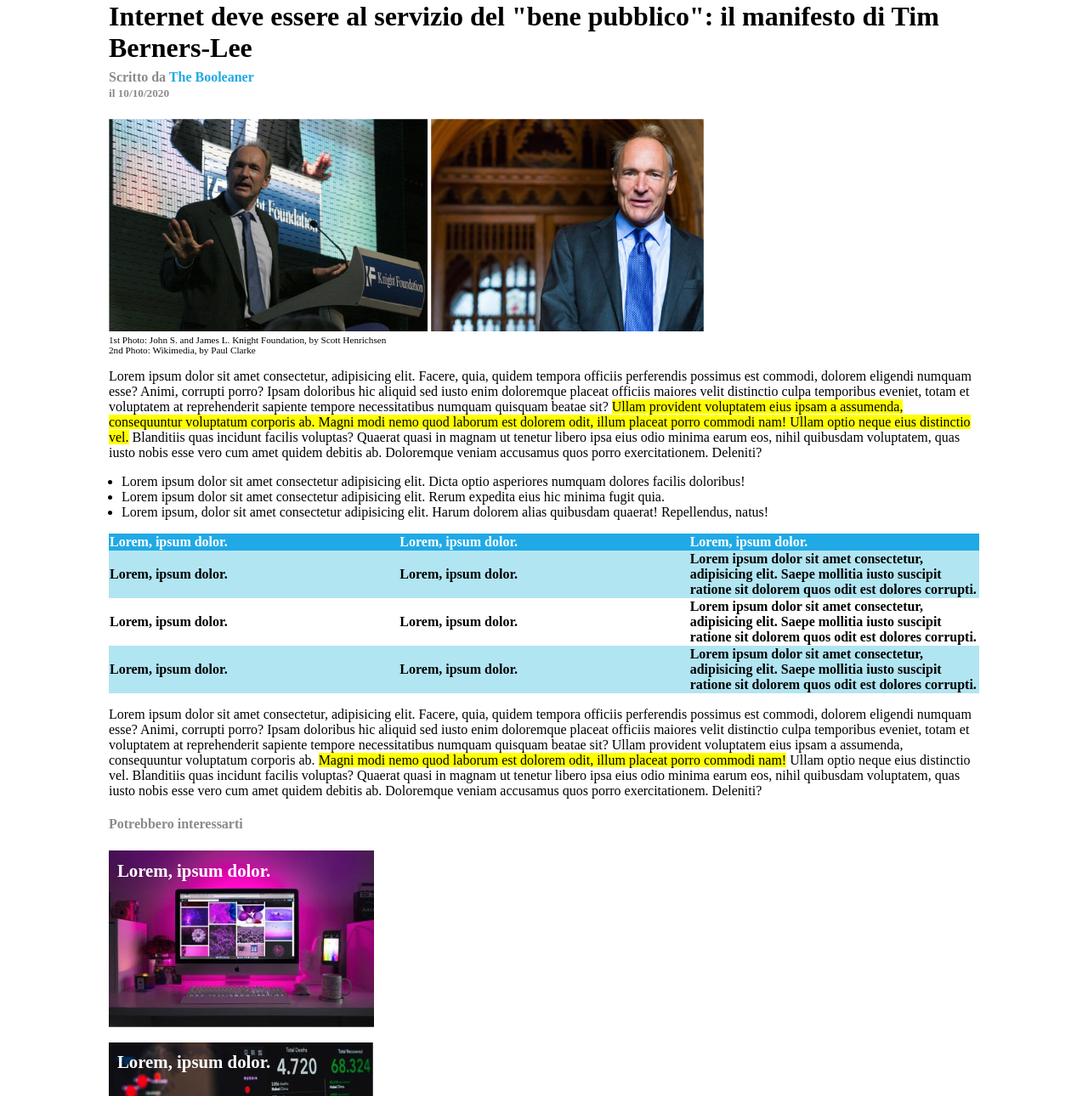
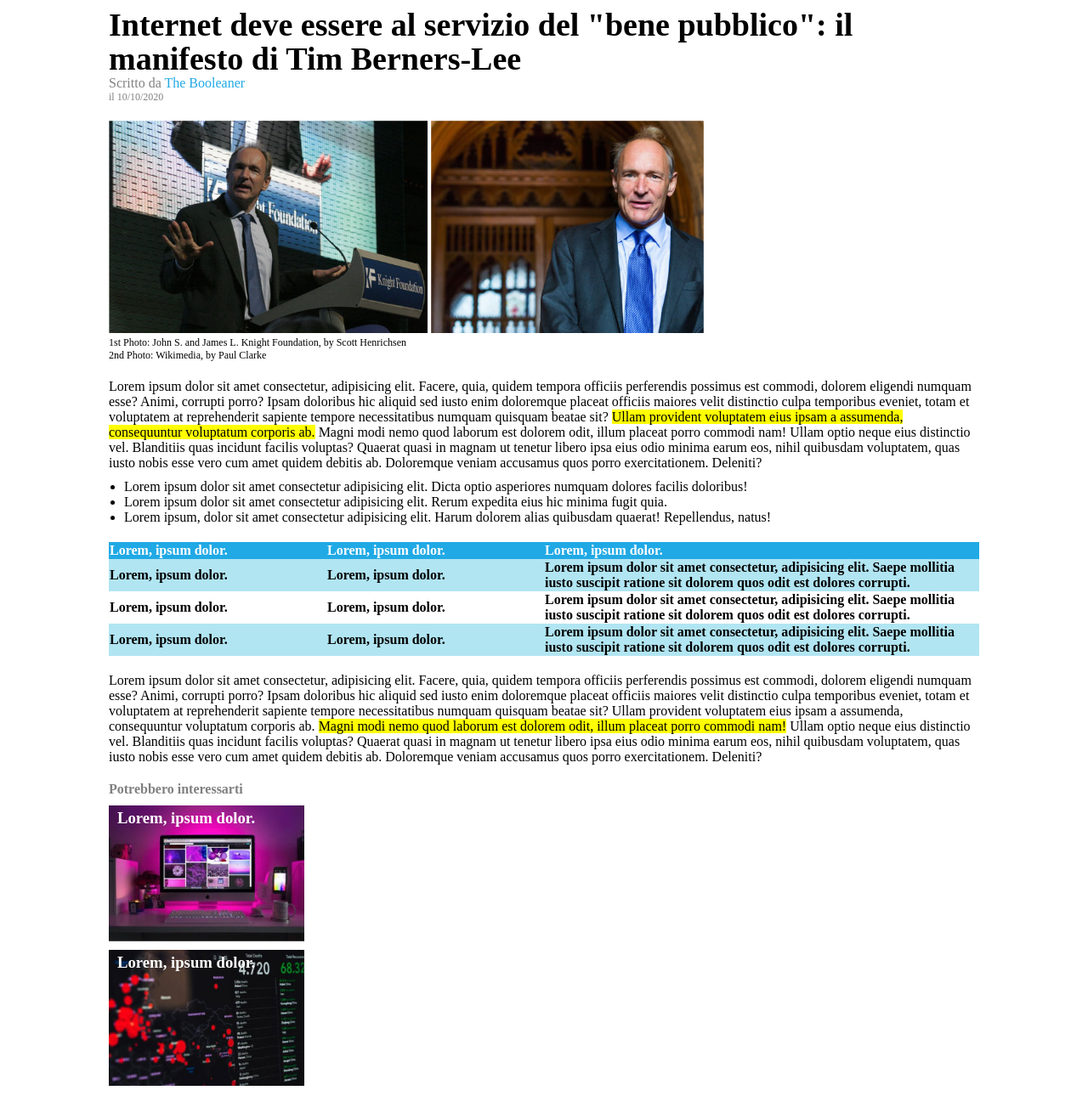
Before and after one commit to AleColumn99/html-css-booleaner, a plain HTML site: page index.html in a window 1280 px wide. Shown: the part 106-1396 px from the top of the page at 85% size. Drawn offline with Linux system fonts and the light colour scheme.

Commit message:
correzione live coding mattina

```diff
--- a/css/style.css
+++ b/css/style.css
@@ -1,106 +1,128 @@
-body {
-  margin: 0%;
+* {
+  margin: 0;
 }
 
 header {
+  height: 100px;
   background-color: #4EA0FF;
   background-image: url(../img/pattern.png);
   background-repeat: repeat;
   background-size: 25%;
-  margin: 0%;
+}
+
+.container {
+  width: 80%;
+  margin: auto;
 }
 
 header img {
-  margin-left: 10%;
-  margin-top: 2%;
-  width: 200px;
+  height: 50px;
+  margin-top: 40px;
 }
 
 main {
-  margin-left: 10%;
-  margin-right: 10%;;
-  background-color: #FFFFFF;
+  margin-top: 15px;
+  margin-bottom: 15px;
 }
 
-section h1 {
-  font-style: bold;
-  margin-bottom: 0%;
-  font-size: 200%;
+h1 {
+  font-size: 38px;
+  line-height: 40px;
 }
 
-section h4 {
-  margin-top: 7px;
-  margin-bottom: 2px;
+.author {
+  color: #808080;
+  font-size: 16px;
 }
 
-section h5 {
-  margin-top: 0px;
-}
-
-.link {
+.author-name {
   color: #20A9E5;
 }
 
-.gray {
-  color: #8A8A8A;
+.date {
+  color: #808080;
+  font-size: 12px;
 }
 
-section img {
+.photo, .content {
+  margin-top: 20px;
+}
+
+.tim-img {
   height: 250px;
 }
 
-.photo-reference {
-  margin: 0px;
-  font-size: 70%;
+.caption {
+  font-size: 12px;
 }
 
-.highlighted {
+.highlight {
   background-color: #FFFF00;
 }
 
-section ul {
-  padding-left: 15px;
+.content ul {
+  margin-top: 10px;
+  margin-left: -22px;
+  margin-bottom: 20px;
 }
 
-table {
+.content table {
   width: 100%;
   text-align: left;
+  margin-bottom: 20px;
 }
 
-th {
-  width: 30%;
+.content table thead .text {
+  width: 50%;
 }
 
-table, th, td {
+.content table, th, td {
   border-collapse: collapse;
-  border: 0px solid black;
+  border: 0px;
 }
 
-thead {
+.content table thead {
   background-color: #20A9E5;
   color: #FFFFFF;
 }
 
-tbody {
+.content table tbody {
   background-color: #B1E5F2;
 }
 
-.white {
+.content table tbody .even {
   background-color: #FFFFFF;;
 }
 
 footer {
-  margin-left: 10%;;
+  margin-top: 20px;
 }
 
-.related-title {
-  color: #FFFFFF;
-  font-weight: 900;
-  font-size: 130%;
-  margin-left: 10px;
-  margin-top: -200px;
+footer h4 {
+  color: #808080;
 }
 
 footer div {
   margin-bottom: 190px;
 }
+
+footer .image {
+  width: 230px;
+  height: 160px;
+  margin: 10px 0;
+  background-size: cover;
+}
+
+#monitor {
+  background-image: url(../img/monitor.jpg);
+}
+
+#graph {
+  background-image: url(../img/graph.jpg);
+}
+
+footer h3 {
+  color: #FFFFFF;
+  line-height: 30px;
+  margin: 10px 10px;
+}
--- a/index.html
+++ b/index.html
@@ -7,105 +7,162 @@
     <meta http-equiv="X-UA-Compatible" content="IE=edge">
     <meta name="viewport" content="width=device-width, initial-scale=1.0">
     <link rel="stylesheet" href="css/style.css">
-  <title>Tim Berners-Lee</title>
+    <title>The Booleaner</title>
   </head>
 
   <body>
 
-  <header>  <!-- header and title -->
+    <header>
 
+      <div class="container">
         <img src="img/logo.svg" alt="logo">
+      </div>
 
-  </header> <!-- /header and title -->
+    </header>
 
-  <main>  <!-- article -->
+    <main>
 
-    <section id="title">  <!-- title -->
+      <div class="container">
+
+        <!-- title -->
 
           <h1>Internet deve essere al servizio del "bene pubblico": il manifesto di Tim Berners-Lee</h1>
 
-      <h4 class="gray">Scritto da <span class="link">The Booleaner</span></h4>
-      <h5 class="gray">il 10/10/2020</h5>
+          <p class="author">Scritto da <span class="author-name">The Booleaner</span></p>
+          <p class="date">il 10/10/2020</p>
 
-    </section>  <!-- /title -->
+        <!-- /title -->
 
-    <section id="top-images"> <!-- top images -->
+        <!-- photos -->
 
-      <img src="img/tim-1.jpg" alt="tim 1">
-      <img src="img/tim-2.jpg" alt="tim 2">
+        <div class="photo">
 
-      <p class="photo-reference">1st Photo: John S. and James L. Knight Foundation, by Scott Henrichsen</p>
-      <p class="photo-reference">2nd Photo: Wikimedia, by Paul Clarke</p>
+          <img src="img/tim-1.jpg" class="tim-img">
+          <img src="img/tim-2.jpg" class="tim-img">
 
-    </section> <!-- /top images -->
+          <p class="caption">1st Photo: John S. and James L. Knight Foundation, by Scott Henrichsen</p>
+          <p class="caption">2nd Photo: Wikimedia, by Paul Clarke</p>
 
-    <section> <!-- text -->
+        </div>
+
+        <!-- /photos -->
+
+        <!-- content -->
+
+        <div class="content">
 
           <p>
-        Lorem ipsum dolor sit amet consectetur, adipisicing elit. Facere, quia, quidem tempora officiis perferendis possimus est commodi, dolorem eligendi numquam esse? Animi, corrupti porro? Ipsam doloribus hic aliquid sed iusto enim doloremque placeat officiis maiores velit distinctio culpa temporibus eveniet, totam et voluptatem at reprehenderit sapiente tempore necessitatibus numquam quisquam beatae sit? <span class="highlighted">Ullam provident voluptatem eius ipsam a assumenda, consequuntur voluptatum corporis ab. Magni modi nemo quod laborum est dolorem odit, illum placeat porro commodi nam! Ullam optio neque eius distinctio vel.</span> Blanditiis quas incidunt facilis voluptas? Quaerat quasi in magnam ut tenetur libero ipsa eius odio minima earum eos, nihil quibusdam voluptatem, quas iusto nobis esse vero cum amet quidem debitis ab. Doloremque veniam accusamus quos porro exercitationem. Deleniti?
+            Lorem ipsum dolor sit amet consectetur, adipisicing elit. Facere, quia, quidem tempora officiis perferendis possimus est commodi, dolorem eligendi numquam esse? Animi, corrupti porro? Ipsam doloribus hic aliquid sed iusto enim doloremque placeat officiis maiores velit distinctio culpa temporibus eveniet, totam et voluptatem at reprehenderit sapiente tempore necessitatibus numquam quisquam beatae sit? <span class="highlight">Ullam provident voluptatem eius ipsam a assumenda, consequuntur voluptatum corporis ab.</span> Magni modi nemo quod laborum est dolorem odit, illum placeat porro commodi nam! Ullam optio neque eius distinctio vel. Blanditiis quas incidunt facilis voluptas? Quaerat quasi in magnam ut tenetur libero ipsa eius odio minima earum eos, nihil quibusdam voluptatem, quas iusto nobis esse vero cum amet quidem debitis ab. Doloremque veniam accusamus quos porro exercitationem. Deleniti?
           </p>
 
-      <ul>  <!-- list -->
+          <ul>
 
-        <li>Lorem ipsum dolor sit amet consectetur adipisicing elit. Dicta optio asperiores numquam dolores facilis doloribus!</li>
-        <li>Lorem ipsum dolor sit amet consectetur adipisicing elit. Rerum expedita eius hic minima fugit quia.</li>
-        <li>Lorem ipsum, dolor sit amet consectetur adipisicing elit. Harum dolorem alias quibusdam quaerat! Repellendus, natus!</li>
+            <li>
+              Lorem ipsum dolor sit amet consectetur adipisicing elit. Dicta optio asperiores numquam dolores facilis doloribus!
+            </li>
+            <li>
+              Lorem ipsum dolor sit amet consectetur adipisicing elit. Rerum expedita eius hic minima fugit quia.
+            </li>
+            <li>
+              Lorem ipsum, dolor sit amet consectetur adipisicing elit. Harum dolorem alias quibusdam quaerat! Repellendus, natus!
+            </li>
 
-      </ul> <!-- /list -->
+          </ul>
 
-      <table> <!-- table -->
+          <table>
 
             <thead>
+
               <tr>
-            <th>Lorem, ipsum dolor.</th>
-            <th>Lorem, ipsum dolor.</th>
-            <th>Lorem, ipsum dolor.</th>
+                <th>
+                  Lorem, ipsum dolor.
+                </th>
+                <th>
+                  Lorem, ipsum dolor.
+                </th>
+                <th class="text">
+                  Lorem, ipsum dolor.
+                </th>
               </tr>
+
             </thead>
 
             <tbody>
+
               <tr>
-            <th>Lorem, ipsum dolor.</th>
-            <th>Lorem, ipsum dolor.</th>
-            <th>Lorem ipsum dolor sit amet consectetur, adipisicing elit. Saepe mollitia iusto suscipit ratione sit dolorem quos odit est dolores corrupti.</th>
+                <th>
+                  Lorem, ipsum dolor.
+                </th>
+                <th>
+                  Lorem, ipsum dolor.
+                </th>
+                <th>
+                  Lorem ipsum dolor sit amet consectetur, adipisicing elit. Saepe mollitia iusto suscipit ratione sit dolorem quos odit est dolores corrupti.
+                </th>
               </tr>
-          <tr class="white">
-            <th>Lorem, ipsum dolor.</th>
-            <th>Lorem, ipsum dolor.</th>
-            <th>Lorem ipsum dolor sit amet consectetur, adipisicing elit. Saepe mollitia iusto suscipit ratione sit dolorem quos odit est dolores corrupti.</th>
+
+              <tr class="even">
+                <th>
+                  Lorem, ipsum dolor.
+                </th>
+                <th>
+                  Lorem, ipsum dolor.
+                </th>
+                <th>
+                  Lorem ipsum dolor sit amet consectetur, adipisicing elit. Saepe mollitia iusto suscipit ratione sit dolorem quos odit est dolores corrupti.
+                </th>
               </tr>
+
               <tr>
-            <th>Lorem, ipsum dolor.</th>
-            <th>Lorem, ipsum dolor.</th>
-            <th>Lorem ipsum dolor sit amet consectetur, adipisicing elit. Saepe mollitia iusto suscipit ratione sit dolorem quos odit est dolores corrupti.</th>
+                <th>
+                  Lorem, ipsum dolor.
+                </th>
+                <th>
+                  Lorem, ipsum dolor.
+                </th>
+                <th>
+                  Lorem ipsum dolor sit amet consectetur, adipisicing elit. Saepe mollitia iusto suscipit ratione sit dolorem quos odit est dolores corrupti.
+                </th>
               </tr>
+
             </tbody>
 
-      </table>  <!-- /table -->
+          </table>
 
           <p>
-        Lorem ipsum dolor sit amet consectetur, adipisicing elit. Facere, quia, quidem tempora officiis perferendis possimus est commodi, dolorem eligendi numquam esse? Animi, corrupti porro? Ipsam doloribus hic aliquid sed iusto enim doloremque placeat officiis maiores velit distinctio culpa temporibus eveniet, totam et voluptatem at reprehenderit sapiente tempore necessitatibus numquam quisquam beatae sit? Ullam provident voluptatem eius ipsam a assumenda, consequuntur voluptatum corporis ab. <span class="highlighted">Magni modi nemo quod laborum est dolorem odit, illum placeat porro commodi nam!</span>  Ullam optio neque eius distinctio vel. Blanditiis quas incidunt facilis voluptas? Quaerat quasi in magnam ut tenetur libero ipsa eius odio minima earum eos, nihil quibusdam voluptatem, quas iusto nobis esse vero cum amet quidem debitis ab. Doloremque veniam accusamus quos porro exercitationem. Deleniti?
+            Lorem ipsum dolor sit amet consectetur, adipisicing elit. Facere, quia, quidem tempora officiis perferendis possimus est commodi, dolorem eligendi numquam esse? Animi, corrupti porro? Ipsam doloribus hic aliquid sed iusto enim doloremque placeat officiis maiores velit distinctio culpa temporibus eveniet, totam et voluptatem at reprehenderit sapiente tempore necessitatibus numquam quisquam beatae sit? Ullam provident voluptatem eius ipsam a assumenda, consequuntur voluptatum corporis ab. <span class="highlight">Magni modi nemo quod laborum est dolorem odit, illum placeat porro commodi nam!</span>  Ullam optio neque eius distinctio vel. Blanditiis quas incidunt facilis voluptas? Quaerat quasi in magnam ut tenetur libero ipsa eius odio minima earum eos, nihil quibusdam voluptatem, quas iusto nobis esse vero cum amet quidem debitis ab. Doloremque veniam accusamus quos porro exercitationem. Deleniti?
           </p>
 
-    </section>  <!-- /text -->
-
-  </main> <!-- /article -->
-
-  <footer>  <!-- related articles -->
-
-    <h4 class="gray">Potrebbero interessarti</h4>
-
-    <div>
-      <img src="img/monitor.jpg" alt="first related">
-      <div class="related-title">Lorem, ipsum dolor.</div>
         </div>
 
-    <div>
-      <img src="img/graph.jpg" alt="second related">
-      <div class="related-title">Lorem, ipsum dolor.</div>
+        <!-- /content -->
+
       </div>
 
-  </footer> <!-- /related articles -->
+    </main>
+
+    <footer>
+
+      <div class="container">
+
+        <h4>Potrebbero interessarti</h4>
+
+        <div class="image" id="monitor">
+          <h3>
+            Lorem, ipsum dolor.
+          </h3>
+        </div>
+
+        <div class="image" id="graph">
+          <h3>
+            Lorem, ipsum dolor.
+          </h3>
+        </div>
+
+      </div>
+
+    </footer>
 
   </body>
+
 </html>
```
Lines whose indentation alone changed are shown as unchanged.
